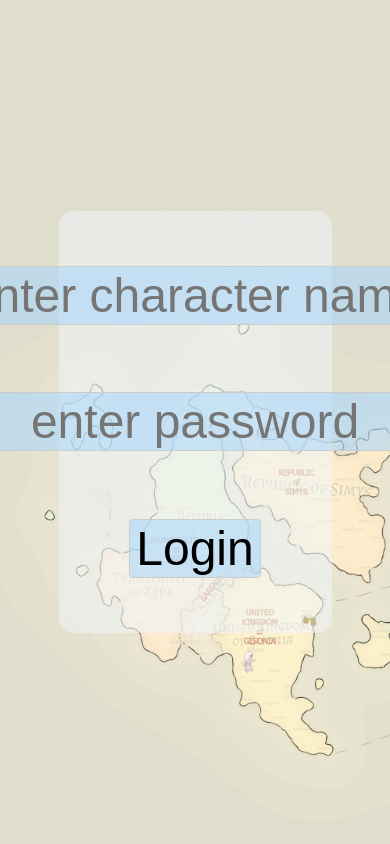
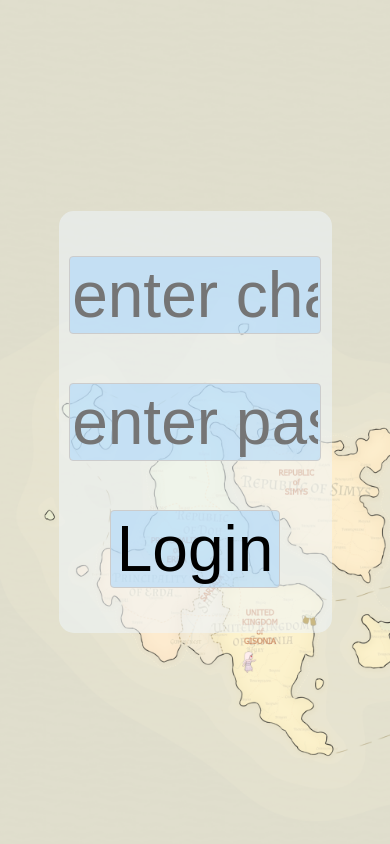
Before and after one commit to jakubovnik/KDnD-panel, a PHP site: page /login.php in a window 390 px wide; the page is wider, and only the part inside the window is pictured. Run offline with PHP 8.4, Linux system fonts and the light colour scheme.

Commit message:
worked on css, whoever thought autozoom on phones is a good idea should shove a spikerod up their arse

```diff
--- a/www/get_magic.php
+++ b/www/get_magic.php
@@ -53,7 +53,7 @@ echo "</table>";
 echo "</div>";
 echo "<div id='magic-info-container' onclick='hide_details()'>";
 $magic_default = $conn->query($sql_default);
-while($row = $magic_default->fetch_assoc()){
+while($row = $magic_default->fetch_assoc()){//creating info elements
     echo "<div class='magic-info' id='magic-info-".$row['id']."'>";
         echo "<div class='magic-detail-info'>";
             echo "<span class='magic-detail-name'>".$row['name']."</span>";
--- a/www/header.php
+++ b/www/header.php
@@ -2,7 +2,7 @@
 echo '<!DOCTYPE html>';
 echo '<html lang="en">';
 echo '<head>';
-// echo '<meta name="viewport" content="width=device-width, initial-scale=1, maximum-scale=1">';
+// echo '<meta name="viewport" content="user-scalable=no">'; // WEB ON PHONES CAN SUCK MY ASS, WHAT THE FUCK IS THIS SHIT. I DONT WANT YOUR DOGSHIT STUPID FUKIN DUMBASS AUTOZOOM
 echo '    <link rel="stylesheet" href="style.css">';
 echo '    <link rel="icon" type="image/x-icon" href="images/d20.png">';
 /*
--- a/www/style.css
+++ b/www/style.css
@@ -106,12 +106,14 @@ body, html{
     margin: auto;
     display: flex;
     align-items: center;
-    justify-content: center;
+    justify-content: space-around;
     flex-direction: column;
     height: 28vh;
+    max-width: 100%;
 }
 #login-form *{
-    margin: auto;
+    max-width: 100%;
+    /* margin: auto; */
     font-size: 1rem;
 }
 #login-form input{
@@ -572,6 +574,9 @@ tr:first-child *{
 }
 @media only screen and (max-width: 1000px) {
 /* default stuff ------------------------------------------------------------------------------------ default stuff */
+#all, #login{
+    margin-bottom: 10vh; /*WEB ON PHONES CAN SUCK MY ASS, WHAT THE FUCK IS THIS SHIT. I DONT WANT YOUR DOGSHIT STUPID FUKIN DUMBASS AUTOZOOM*/
+}
 #navbar *{
     padding: 7px 8px;
     font-size: 2rem;
@@ -593,16 +598,12 @@ tr:first-child *{
     height: 50vh;
 }
 #login-form{
-    display: flex;
-    align-items: center;
-    justify-content: center;
-    flex-direction: column;
     height: 45vh;
 }
 #login-form *{
-    margin: auto;
-    font-size: 3rem;
-    /* max-width: 90%; */
+    /* margin: auto; */
+    font-size: 4rem;
+    max-width: 90%;
 }
 /* Magic list stuff ----------------------------------------------------------------------------------- Magic list stuff */
 #magic-search-inputs{
@@ -619,7 +620,7 @@ tr:first-child *{
 }
 #magic-list-container{
     margin: auto;
-    width: 95vw;
+    width: auto;
 }
 #magic-info-container{
     display:none;
```
Also changed, not shown: 1 other file.
